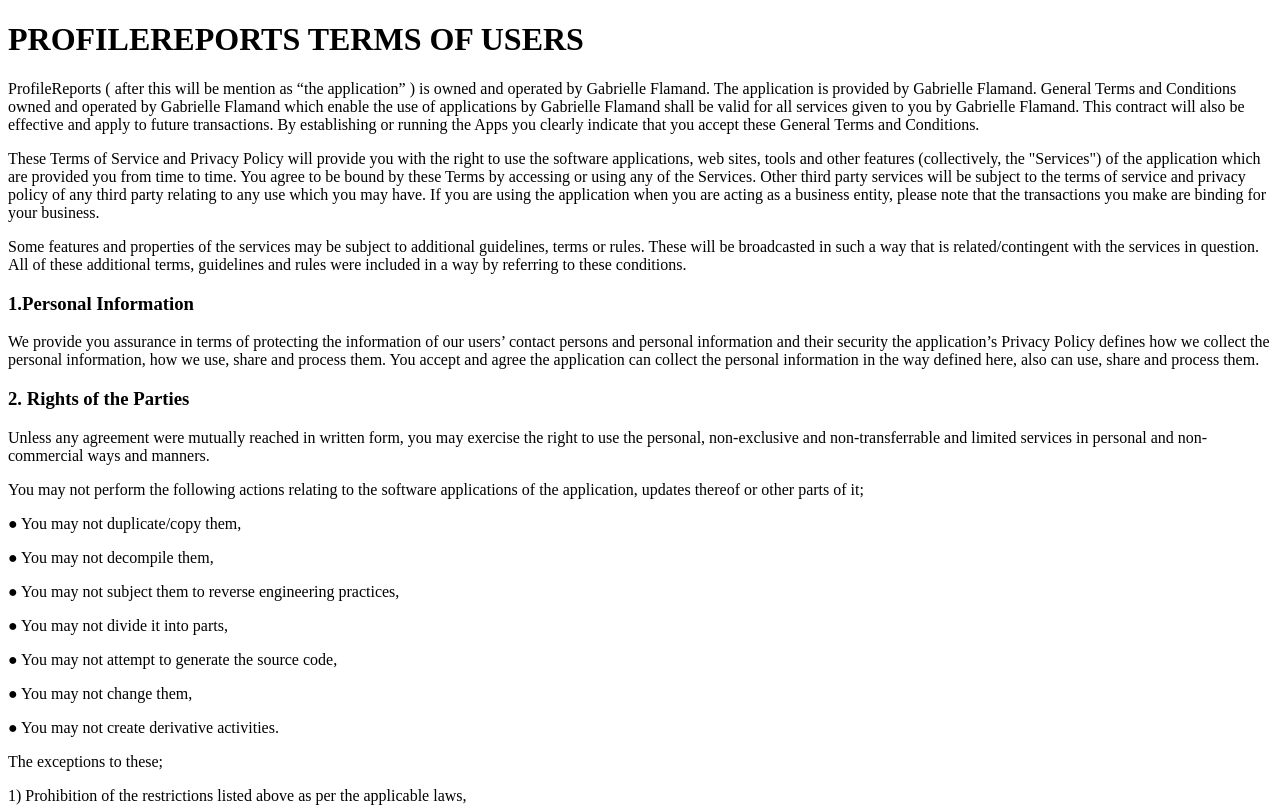
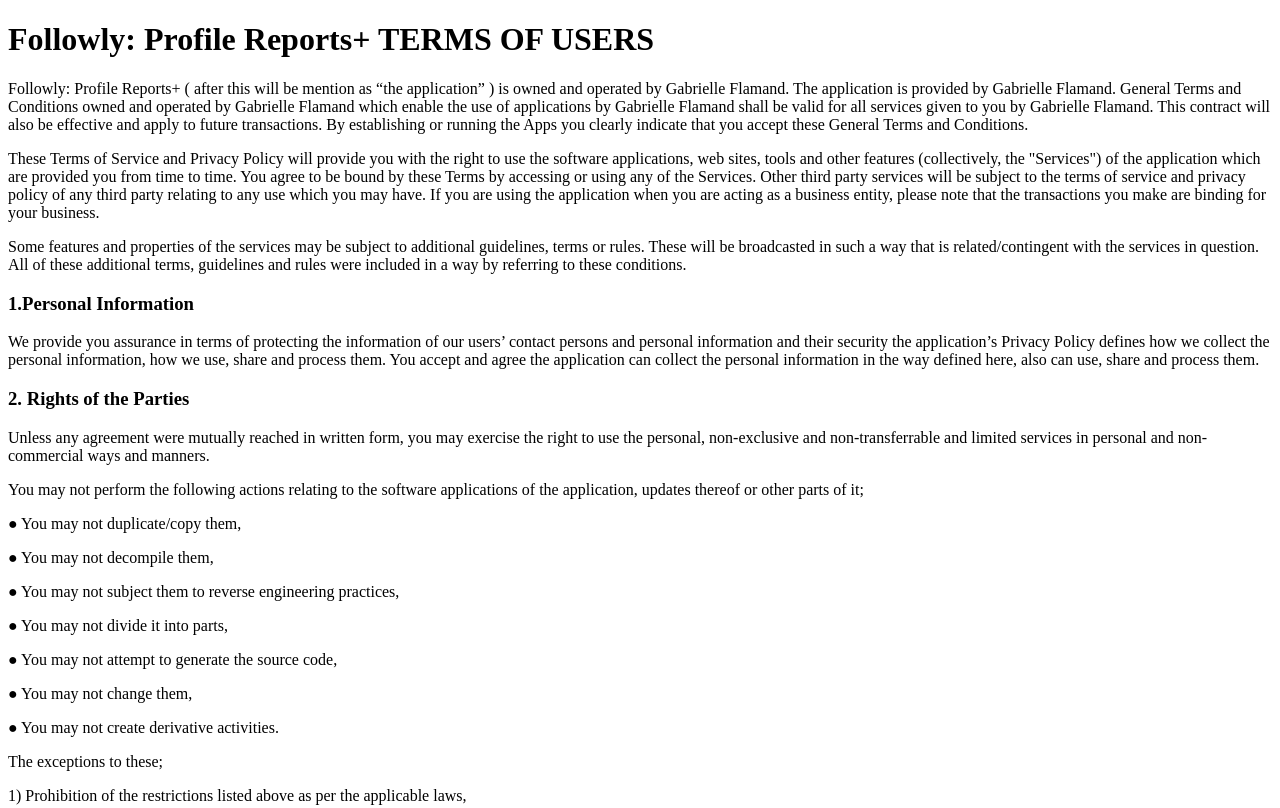
Before and after one commit to profilereports/profilereports.github.io, a plain HTML site: page terms_of_use.html in a window 1280 px wide. Shown: the top 808 px of the page. Drawn offline with Linux system fonts and the light colour scheme.

Commit message:
Update terms_of_use.html

```diff
--- a/terms_of_use.html
+++ b/terms_of_use.html
@@ -2,9 +2,9 @@
 <html>
 <body>
 
-<h1>PROFILEREPORTS TERMS OF USERS</h1>
+<h1>Followly: Profile Reports+ TERMS OF USERS</h1>
 
-<p>ProfileReports ( after this will be mention as “the application” ) is owned and operated by Gabrielle Flamand.
+<p>Followly: Profile Reports+ ( after this will be mention as “the application” ) is owned and operated by Gabrielle Flamand.
 The application is provided by Gabrielle Flamand. General Terms and Conditions owned
 and operated by Gabrielle Flamand which enable the
 use of applications by Gabrielle Flamand shall be
@@ -345,7 +345,7 @@ amount of time without permanently closing a user account and completely turning
 charging/billing.</p>
 
 <h3>19. Application Content</h3>
-<p>ProfileReports; is an advanced analysis application for your Instagram account. By using ProfileReports,
+<p>Followly: Profile Reports+; is an advanced analysis application for your Instagram account. By using Followly: Profile Reports+,
 you can see the Instagram users stories. You also can zoom in the Stories you watch. You can reach the insights of your own stories, discover who sees and search for the person you want. </p>
 
 <p>We wish you to be completely satisfied and happy with our services. Problems can be
```
